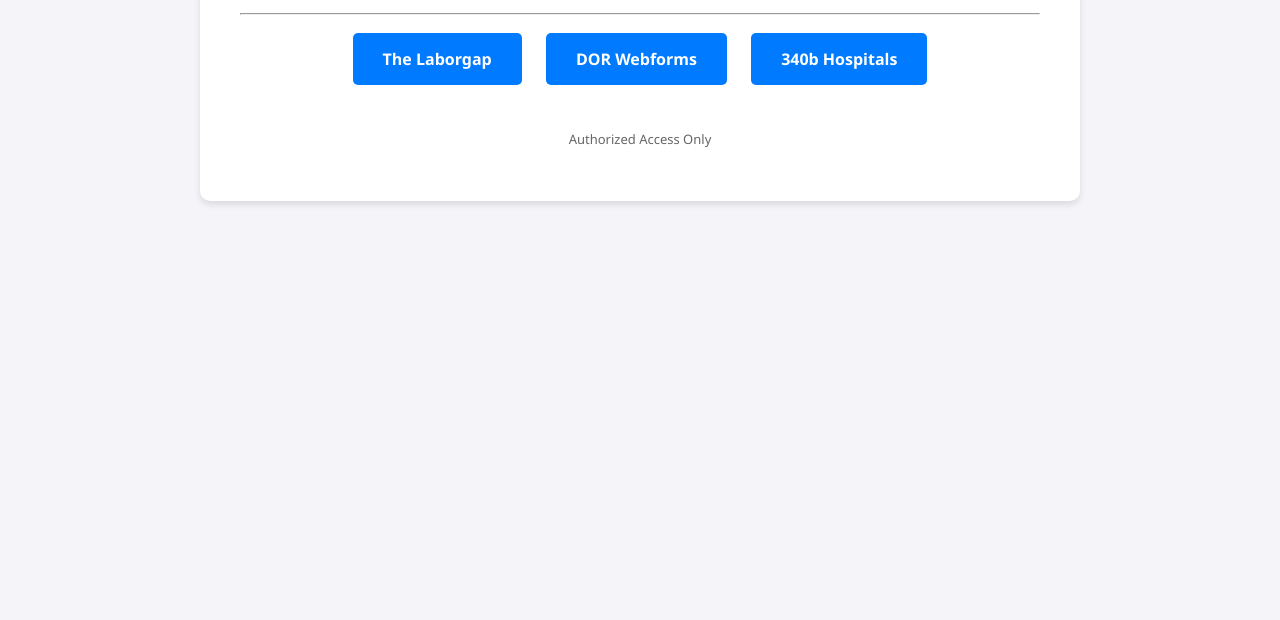
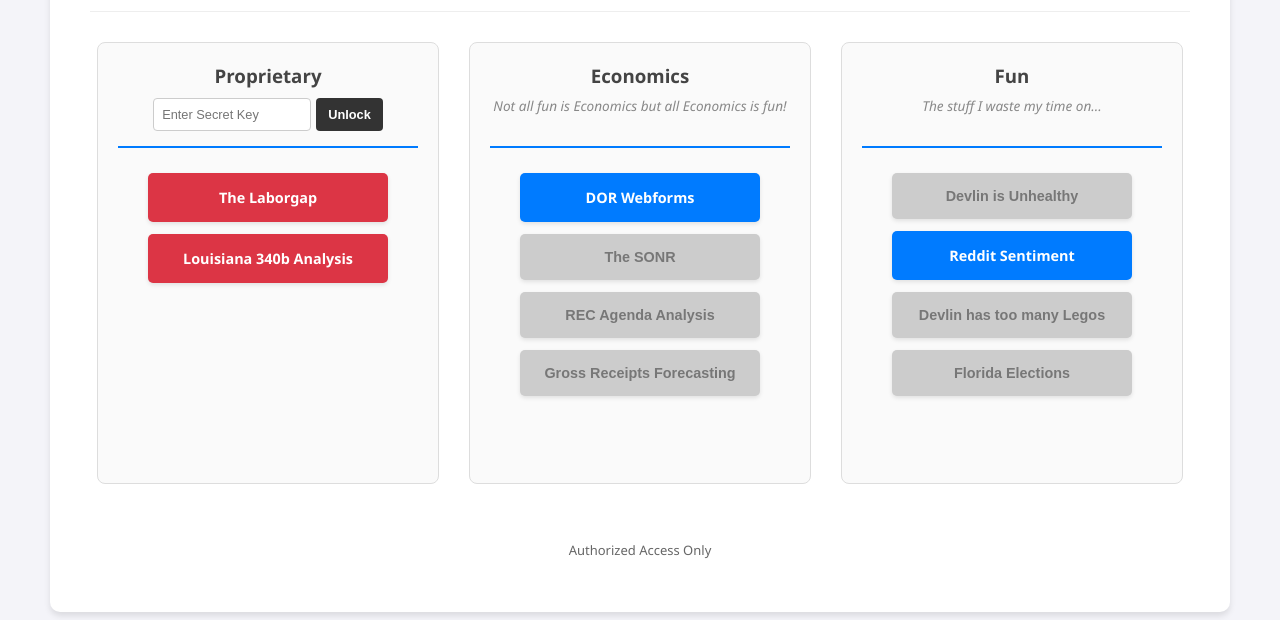
Before and after one commit to MysticChordsOfRAM/EchoShiny, a plain HTML site: page index.html in a window 1280 px wide. Shown: the part 209-829 px from the top of the page. Before the commit the page ends 800 px from the top, so only its background shows below. Drawn offline with Linux system fonts and the light colour scheme.

Commit message:
lots of updates, but not many that I remember

```diff
--- a/index.html
+++ b/index.html
@@ -1,14 +1,39 @@
-<!DOCTYPE html>
-<html>
+
+    <!DOCTYPE html>
+<html lang="en">
 <head>
+  <meta charset="UTF-8">
   <title>Devlin Lab Analytics</title>
   <style>
+
     body { font-family: 'Segoe UI', Tahoma, Geneva, Verdana, sans-serif; background-color: #f4f4f9; text-align: center; padding-top: 50px; }
-    .container { max-width: 800px; margin: 0 auto; background: white; padding: 40px; border-radius: 10px; box-shadow: 0 4px 6px rgba(0,0,0,0.1); }
-    h1 { color: #333; }
+    .container { max-width: 1100px; margin: 0 auto; background: white; padding: 40px; border-radius: 10px; box-shadow: 0 4px 6px rgba(0,0,0,0.1); }
+    h1 { color: #333; margin-bottom: 5px; }
     p { color: #666; }
-    .btn { display: inline-block; margin: 10px; padding: 15px 30px; background-color: #007bff; color: white; text-decoration: none; border-radius: 5px; font-weight: bold; transition: background 0.3s; }
-    .btn:hover { background-color: #0056b3; }
+    hr { margin: 20px 0; border: 0; border-top: 1px solid #eee; }
+    .dashboard-grid { display: flex; justify-content: center; gap: 30px; margin-top: 30px; }
+    .column { flex: 0 0 300px; padding: 20px; border: 1px solid #ddd; border-radius: 8px; background-color: #fafafa; min-height: 400px; }
+    .column-header { border-bottom: 2px solid #007bff; margin-bottom: 25px; padding-bottom: 15px; }
+    h3 { color: #444; margin: 0 0 10px 0; }
+    .subtitle { font-size: 0.85em; color: #888; font-style: italic; margin: 0; padding-bottom: 16px; line-height: 1.2; }
+    .password-box { display: flex; gap: 5px; justify-content: center; }
+    .password-box input { width: 140px; padding: 8px; border: 1px solid #ccc; border-radius: 4px; font-size: 0.8em; }
+    .btn-unlock { padding: 8px 12px; background-color: #333; color: white; border: none; border-radius: 4px; cursor: pointer; font-size: 0.8em; font-weight: bold; }
+    .btn-unlock:hover { background-color: #555; }
+    .btn {
+      display: block; width: 240px; margin: 12px auto; padding: 15px 0;
+      border-radius: 5px; font-weight: bold; transition: all 0.2s;
+      font-size: 0.9em; cursor: pointer; border: none; text-align: center;
+      text-decoration: none; box-shadow: 0 2px 4px rgba(0,0,0,0.1);
+    }
+    .btn-active { background-color: #007bff; color: white; }
+    .btn-active:hover { background-color: #0056b3; }
+    .btn-disabled { background-color: #ccc; color: #777; cursor: default; }
+    .btn-disabled:hover { background-color: #bbb; }
+    .btn-locked { background-color: #dc3545; color: white}
+    .btn-locked:hover {background-color: #a5253d;}
+    .btn-unlocked { background-color: #28a745; color: white}
+    .btn-unlocked:hover { background-color: #217935; }
   </style>
 </head>
 <body>
@@ -18,12 +43,103 @@
   <p>Select a dashboard to view data models.</p>
   <hr>
 
-  <a href="./laborgap_dashboard/" class="btn">The Laborgap</a>
-  <a href="./webform_dashboard/" class="btn">DOR Webforms</a>
-  <a href="./340b_dashboard/" class="btn">340b Hospitals</a>
+  <div class="dashboard-grid">
+
+    <div class="column">
+      <div class="column-header">
+        <h3>Proprietary</h3>
+        <div class="password-box">
+          <input type="password" id="labPass" placeholder="Enter Secret Key">
+          <button class="btn-unlock" onclick="unlockDashboards()">Unlock</button>
+        </div>
+      </div>
+      <a href="./laborgap_dashboard/" class="btn auth-required btn-locked">The Laborgap</a>
+      <a href="./340b_dashboard/" class="btn auth-required btn-locked">Louisiana 340b Analysis</a>
+    </div>
+
+    <div class="column">
+      <div class="column-header">
+        <h3>Economics</h3>
+        <p class="subtitle">Not all fun is Economics but all Economics is fun!</p>
+      </div>
+      <a href="./webform_dashboard/" class="btn btn-active">DOR Webforms</a>
+      <button class="btn btn-disabled" onclick="comingSoon(this, 'The SONR')">The SONR</button>
+      <button class="btn btn-disabled" onclick="comingSoon(this, 'REC Agenda Analysis')">REC Agenda Analysis</button>
+      <button class="btn btn-disabled" onclick="comingSoon(this, 'Gross Receipts Forecasting')">Gross Receipts Forecasting</button>
+    </div>
+
+    <div class="column">
+      <div class="column-header">
+        <h3>Fun</h3>
+        <p class="subtitle">The stuff I waste my time on...</p>
+      </div>
+      <button class="btn btn-disabled" onclick="comingSoon(this, 'Devlin is Unhealthy')">Devlin is Unhealthy</button>
+      <a href="./reddit_dashboard/" class="btn btn-active">Reddit Sentiment</a>
+      <button class="btn btn-disabled" onclick="comingSoon(this, 'Devlin has too many Legos')">Devlin has too many Legos</button>
+      <button class="btn btn-disabled" onclick="comingSoon(this, 'Florida Elections')">Florida Elections</button>
+    </div>
+
+  </div>
+
   <br><br>
   <p style="font-size: small;">Authorized Access Only</p>
 </div>
 
+<script>
+  async function unlockDashboards() {
+    const passInput = document.getElementById('labPass');
+    const pass = passInput.value;
+
+    if (!pass) return alert("Enter a secret.");
+
+    const workerUrl = 'https://echoshiny_gatekeeper.devlinlab.workers.dev/auth';
+
+    try {
+      const response = await fetch('/auth', {
+        method: 'POST',
+        headers: { 'Content-Type': 'application/json' },
+        body: JSON.stringify({ password: pass })
+      });
+
+      if (response.ok) {
+        alert("Access Granted! Dashboards unlocked.");
+        location.reload();
+      } else {
+        alert("Invalid Secret.");
+        passInput.value = "";
+      }
+    } catch (err) {
+      console.error("Auth error:", err);
+      alert("Connection to Cloudflare failed.");
+    }
+  }
+
+  function checkAuthStatus() {
+    const isUnlocked = document.cookie.split(';').some((item) => item.trim().startsWith('lab_access='));
+    const authButtons = document.querySelectorAll('.auth-required');
+    const unlockBtn = document.getElementById('unlockBtn');
+
+    if (isUnlocked) {
+        authButtons.forEach(btn => {
+            btn.classList.remove('btn-locked');
+            btn.classList.add('btn-unlocked');
+        });
+
+        if(unlockBtn) {
+            unlockBtn.innerText = "Active";
+            unlockBtn.style.backgroundColor = "#28a745";
+        }
+    }
+  }
+
+  function comingSoon(btn, originalText) {
+    if (btn.innerText === "Coming Soon...") return;
+    btn.innerText = "Coming Soon...";
+    setTimeout(() => { btn.innerText = originalText; }, 2000);
+  }
+
+  window.onload = checkAuthStatus;
+</script>
+
 </body>
 </html>
```
Also changed, not shown: 1 other file.
